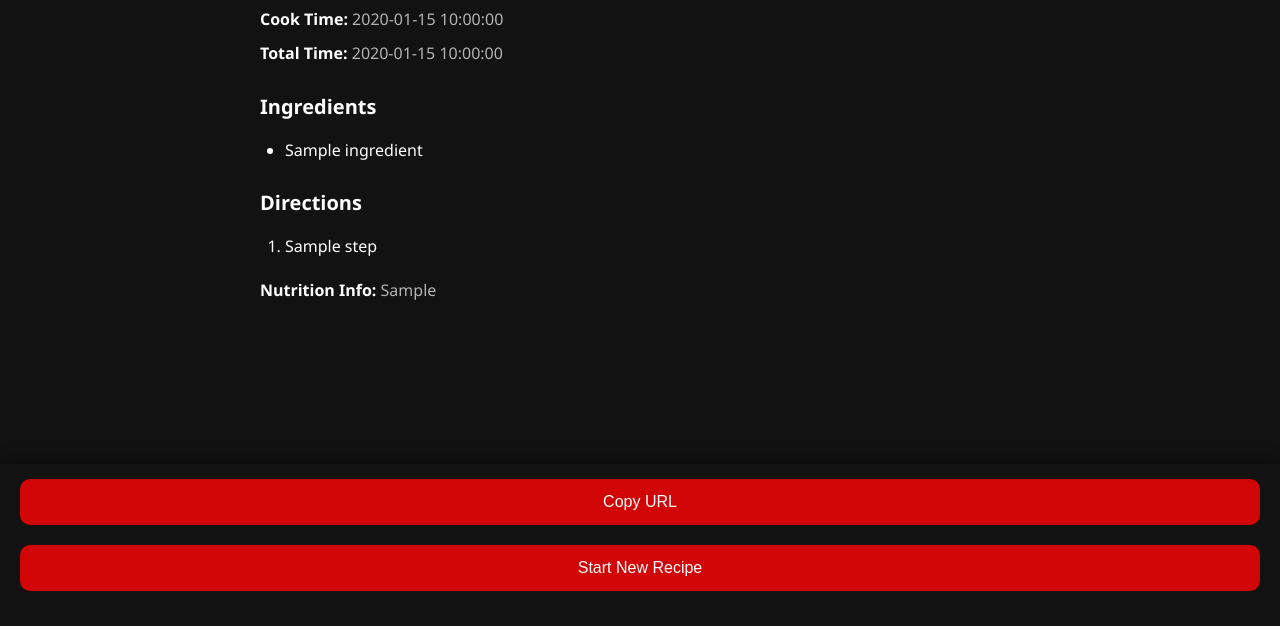
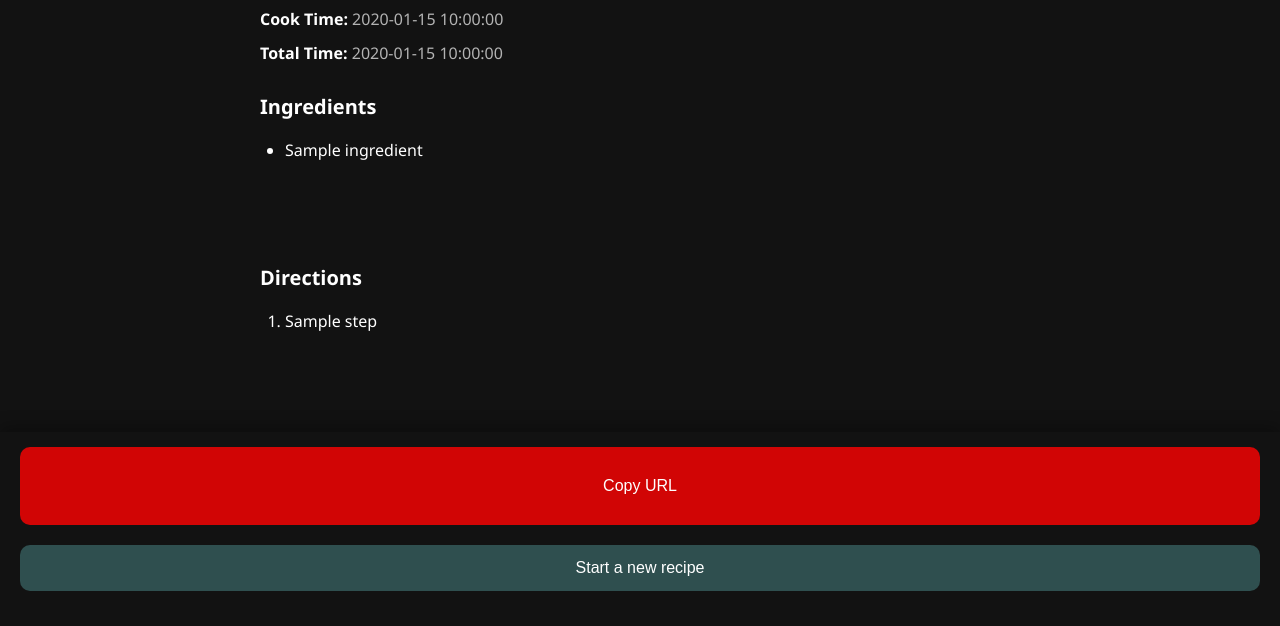
Before and after one commit to efikkert/recipevision, a Flask app: template templates/recipe.html in a window 1280 px wide. Shown: the part 174-800 px from the top of the page. Run offline with Flask 3, Linux system fonts and the light colour scheme; the template is opened without the code that fills it: most values are stand-ins (such as "Sample title", 1, 10 or a date in 2020).

Commit message:
Cleaned up buttons on recipe

```diff
--- a/templates/recipe.html
+++ b/templates/recipe.html
@@ -70,7 +70,7 @@
 
         ul, ol {
             padding-left: 25px;
-            margin-bottom: 20px;
+            margin-bottom: 100px;
         }
 
         li {
@@ -94,6 +94,12 @@
             padding: 15px 20px;
             box-shadow: 0 -5px 15px rgba(0, 0, 0, 0.3);
             z-index: 1000;
+        }
+        button#copyButton {
+            padding: 30px;
+        }
+        button#newRecipeButton {
+            background: darkslategray;
         }
 
         .copy-button {
@@ -150,7 +156,7 @@
 
     <div class="copy-button-container">
         <button id="copyButton" class="copy-button">Copy URL</button>
-        <button id="newRecipeButton" class="copy-button">Start New Recipe</button>
+        <button id="newRecipeButton" class="copy-button">Start a new recipe</button>
     </div>
 
     <script>
```
Also changed, not shown: templates/index.html (+15 -26 lines).
